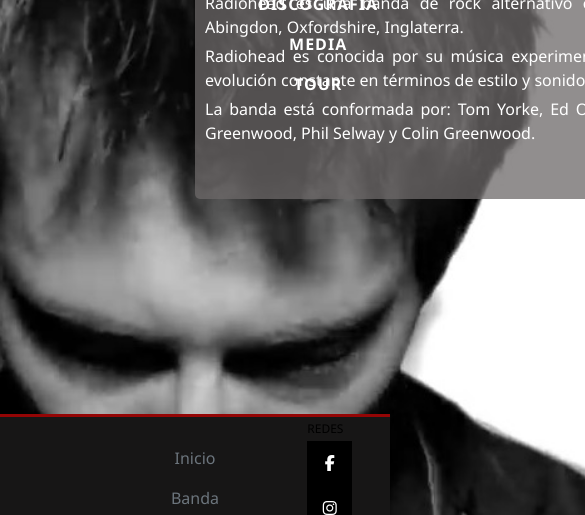
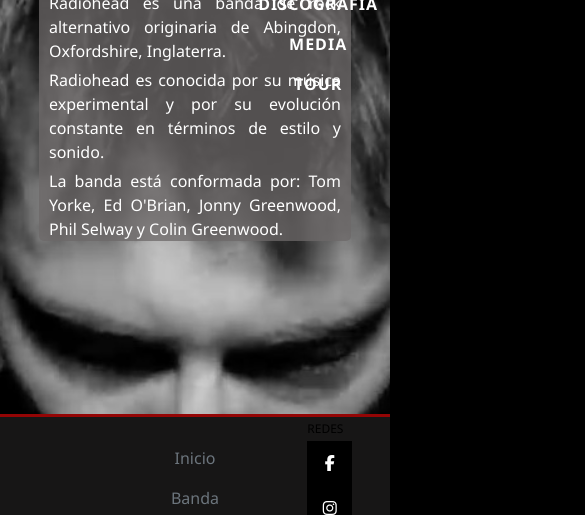
Before and after one commit to jaimevalenciav/proyectoRadiohead, a plain HTML site: page index.html in a window 390 px wide. Shown: the part 152-667 px from the top of the page, 585 px wide, since content can reach past the window. Drawn offline with nearby package versions, Linux system fonts and the light colour scheme; files whose address does not match are found by name.

Commit message:
corrige info index

```diff
--- a/css/style.css
+++ b/css/style.css
@@ -20,6 +20,19 @@
     margin: auto;
 }
 
+#textIndex{
+    width: 500px;
+    height: 250px;
+    background-color: rgba(109, 105, 105, 0.75) ;
+    position: relative;
+    margin-top: 8vw;
+    top: 50%;
+    left: 50%;
+    border-radius: 5px;
+    color:#fff;
+    border-color: rgba(49, 47, 47, 0.639);
+}
+
 @media (max-width: 767px) {
     #videoFondo{
         display: none;
@@ -31,6 +44,18 @@
         background-repeat: no-repeat;
         padding-left: -10;
         margin: 0;
+    }
+    #textIndex{
+        width: 80%;
+        height: max-content;
+        background-color: rgba(109, 105, 105, 0.75) ;
+        position: relative;
+        margin-top: 8vw;
+        top: 50%;
+        left: 10%;
+        border-radius: 5px;
+        color:#fff;
+        border-color: rgba(49, 47, 47, 0.639);
     }
 
 }
@@ -96,18 +121,7 @@
     background-color: black;
     font-family:'Segoe UI', Tahoma, Geneva, Verdana, sans-serif;
 }
-#textIndex{
-    width: 500px;
-    height: 250px;
-    background-color: rgba(109, 105, 105, 0.75) ;
-    position: relative;
-    margin-top: 8vw;
-    top: 50%;
-    left: 50%;
-    border-radius: 5px;
-    color:#fff;
-    border-color: rgba(49, 47, 47, 0.639);
-}
+
 
 div h1{
     margin-top: 5px;
```
